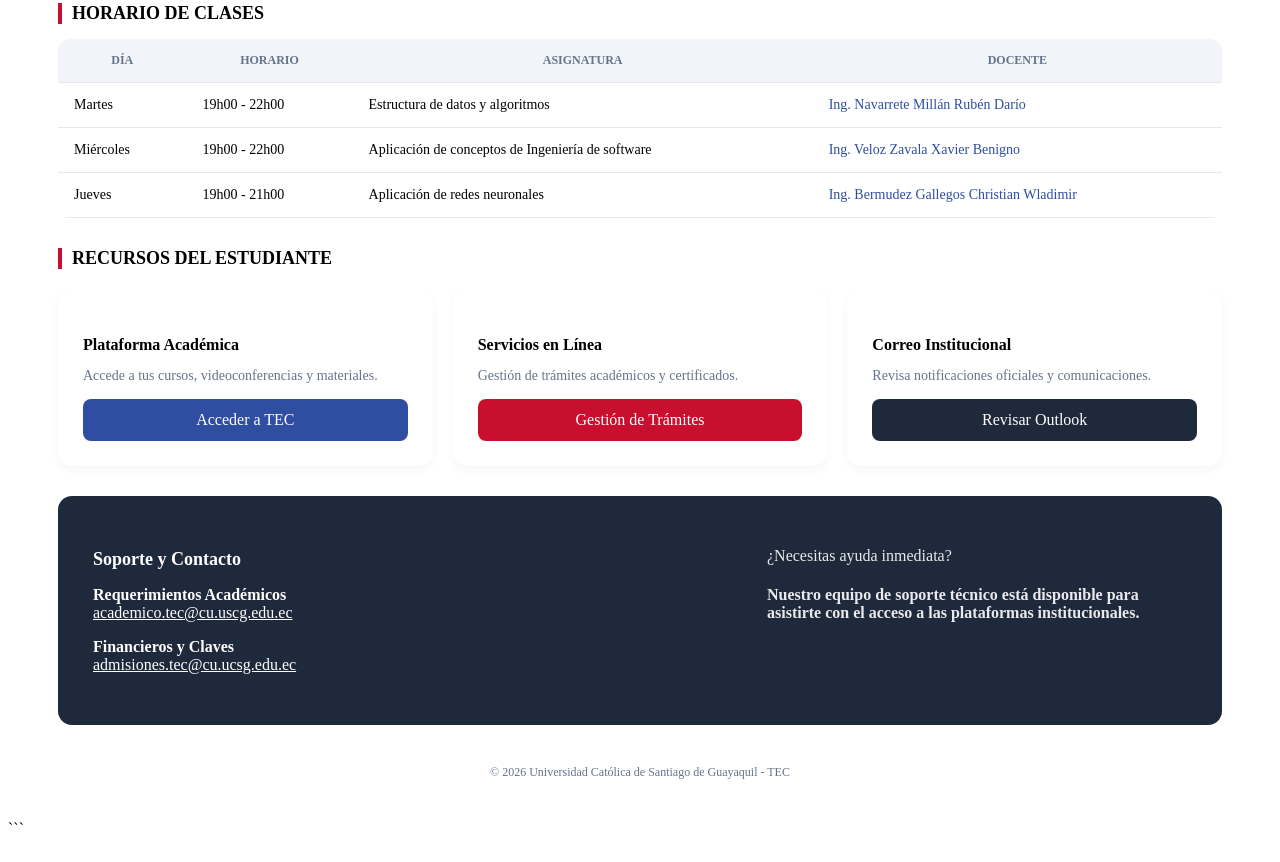
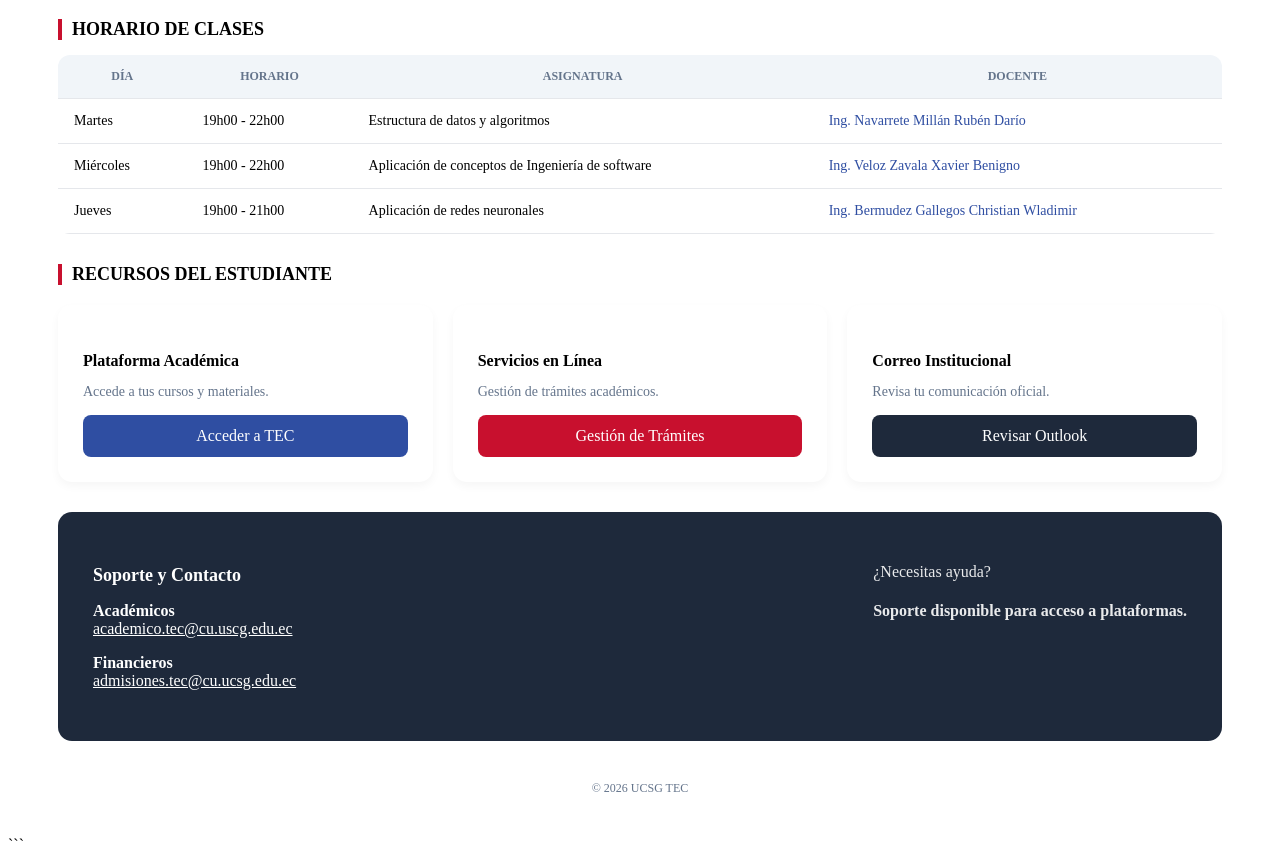
Before and after one commit to cbermude2/UCSG-TEC, a plain HTML site: page estudiantes/index.html in a window 1280 px wide. Shown: the part 324-1186 px from the top of the page. Drawn offline with Linux system fonts and the light colour scheme.

Commit message:
Update index.html

````diff
--- a/estudiantes/index.html
+++ b/estudiantes/index.html
@@ -1,4 +1,4 @@
-```html id="newidx01"
+```html id="idxlogo01"
 <!DOCTYPE html>
 <html lang="es">
 <head>
@@ -13,7 +13,10 @@
 <body>
 
 <header class="header">
-    <h1>Portal Académico <span>Carrera de Inteligencia Artificial</span></h1>
+    <div class="header-left">
+        <img src="logo.png" class="logo">
+        <h1>Portal Académico <span>Carrera de Inteligencia Artificial</span></h1>
+    </div>
     <div class="badge">● Cohorte 2</div>
 </header>
 
@@ -71,19 +74,19 @@
 
         <div class="card">
             <h4>Plataforma Académica</h4>
-            <p>Accede a tus cursos, videoconferencias y materiales.</p>
+            <p>Accede a tus cursos y materiales.</p>
             <a href="http://tec.ucsg.edu.ec" target="_blank" class="btn blue">Acceder a TEC</a>
         </div>
 
         <div class="card">
             <h4>Servicios en Línea</h4>
-            <p>Gestión de trámites académicos y certificados.</p>
+            <p>Gestión de trámites académicos.</p>
             <a href="https://www46.ucsg.edu.ec/Login.htm" target="_blank" class="btn red">Gestión de Trámites</a>
         </div>
 
         <div class="card">
             <h4>Correo Institucional</h4>
-            <p>Revisa notificaciones oficiales y comunicaciones.</p>
+            <p>Revisa tu comunicación oficial.</p>
             <a href="https://webmail.cu.ucsg.edu.ec" target="_blank" class="btn dark">Revisar Outlook</a>
         </div>
 
@@ -94,21 +97,21 @@
     <div>
         <h3>Soporte y Contacto</h3>
 
-        <p><strong>Requerimientos Académicos</strong><br>
+        <p><strong>Académicos</strong><br>
         <a href="mailto:academico.tec@cu.uscg.edu.ec">academico.tec@cu.uscg.edu.ec</a></p>
 
-        <p><strong>Financieros y Claves</strong><br>
+        <p><strong>Financieros</strong><br>
         <a href="mailto:admisiones.tec@cu.ucsg.edu.ec">admisiones.tec@cu.ucsg.edu.ec</a></p>
     </div>
 
     <div class="contact-text">
-        <p>¿Necesitas ayuda inmediata?</p>
-        <h4>Nuestro equipo de soporte técnico está disponible para asistirte con el acceso a las plataformas institucionales.</h4>
+        <p>¿Necesitas ayuda?</p>
+        <h4>Soporte disponible para acceso a plataformas.</h4>
     </div>
 </section>
 
 <footer class="footer">
-    © 2026 Universidad Católica de Santiago de Guayaquil - TEC
+    © 2026 UCSG TEC
 </footer>
 
 </body>
````
